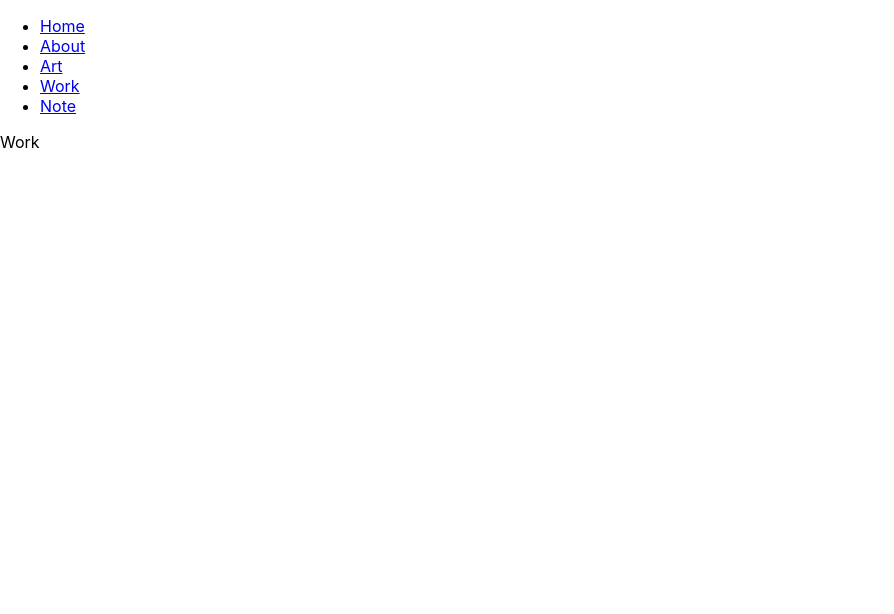
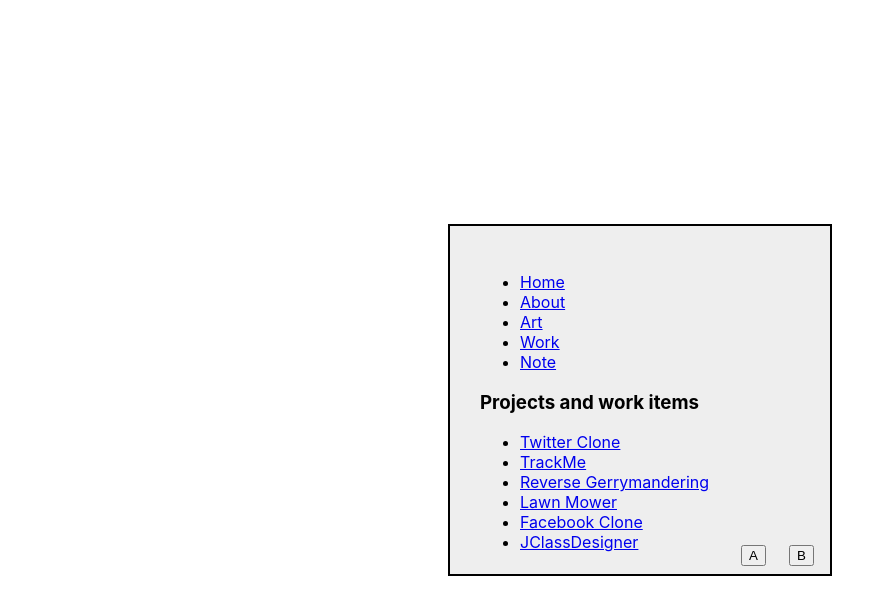
Before and after one commit to majsdev/majsdev.github.io, a React (Create React App) app: page /work in a window 1280 px wide. Shown: the top 614 px of the page, without its empty margins (0-894 px from the left). Built offline with nearby package versions, Linux system fonts and the light colour scheme.

Commit message:
add contents to work

```diff
--- a/public/index.html
+++ b/public/index.html
@@ -2,7 +2,7 @@
 <html lang="en">
   <head>
     <meta charset="utf-8" />
-    <link rel="icon" href="%PUBLIC_URL%/favicon.ico" />
+    <link rel="icon" href="%PUBLIC_URL%/ma.png" />
     <meta name="viewport" content="width=device-width, initial-scale=1" />
     <meta name="theme-color" content="#000000" />
     <meta
--- /dev/null
+++ b/src/App.css
@@ -0,0 +1,37 @@
+html, body {
+  height: 100%;
+  width: 100%;
+  margin: 0;
+
+  display: grid;
+  align-content: center;    /* vertical */
+  justify-content: center;  /* horizontal */
+
+}
+
+.App {
+
+  box-sizing: content-box;
+  width: 320px;
+  height: 288px;
+  padding: 30px;
+
+  background-color: #eee;
+  border: 2px solid #000000;
+
+  overflow: scroll;
+
+  position: relative;
+
+}
+
+.A {
+  position: absolute;
+  bottom: 8px;
+  right: 64px;
+}
+.B {
+  position: absolute;
+  bottom: 8px;
+  right: 16px;
+}
--- a/src/App.js
+++ b/src/App.js
@@ -12,6 +12,7 @@
   Work,
   NavBar
 } from './pages';
+import './App.css';
 
 
 function App() {
@@ -29,6 +30,9 @@
             <Route path="*"> 404 </Route>
           </Switch>
       </Router>
+
+      <div className="A"><button>A</button></div>
+      <div className="B"><button>B</button></div>
     </div>
   );
 }
--- a/src/pages/art/Art.js
+++ b/src/pages/art/Art.js
@@ -11,19 +11,25 @@
     let { path } = useRouteMatch();
     let links = [];
     let routes = [];
-    Object.keys(themes).map( t =>
+
+    Object.entries(themes).map( ([key,value]) => {
             links.push(
-            <li key={`link_${t}`}>
-                <Link to={`${path}/${t}`}>{t}</Link>
+                <li key={`link_${key}`}>
+                    <Link to={`${path}/${key}`}>{key}</Link>
                 </li>
             )
-    )
-    Object.entries(themes).map( ([key,value]) =>
             routes.push(
                 <Route path={`${path}/${key}`} key={`route_${key}`} >
                     replace with generic art component witht "{key}" content
                 </Route>
             )
+        }
+    )
+
+    routes.push(
+        <Route path={`${path}/*`} key={`route_404`} >
+            404
+        </Route>
     )
 
     return (
--- a/src/pages/home/Home.js
+++ b/src/pages/home/Home.js
@@ -5,16 +5,16 @@
     <div className="Home">
         <header className="App-header">
             <p>
-                Edit <code>src/App.js</code> and save to reload.
+            "Lorem ipsum dolor sit amet, consectetur adipiscing elit, sed do eiusmod tempor incididunt ut labore et dolore magna aliqua. Ut enim ad minim veniam, quis nostrud exercitation ullamco laboris nisi ut aliquip ex ea commodo consequat. Duis aute irure dolor in reprehenderit in voluptate velit esse cillum dolore eu fugiat nulla pariatur. Excepteur sint occaecat cupidatat non proident, sunt in culpa qui officia deserunt mollit anim id est laborum."
             </p>
-            <a
+            {/* <a
                 className="App-link"
                 href="https://reactjs.org"
                 target="_blank"
                 rel="noopener noreferrer"
             >
-                Learn React
-            </a>
+                some link
+            </a> */}
         </header>
     </div>
   );
--- a/src/pages/work/Work.js
+++ b/src/pages/work/Work.js
@@ -1,11 +1,52 @@
 import React from 'react';
+import projects from './projects';
+import {
+    Switch,
+    Route,
+    Link,
+    useRouteMatch
+  } from "react-router-dom";
 
 function Work() {
-  return (
-    <div className="Work">
-        Work
-    </div>
-  );
+    let { path } = useRouteMatch();
+    let links = [];
+    let routes = [];
+
+    Object.entries(projects).map( ([key, value]) => {
+            links.push(
+                <li key={`link_${key}`}>
+                    <Link to={`${path}/${value.id}`}>{value.name}</Link>
+                </li>
+            )
+            routes.push(
+                <Route path={`${path}/${value.id}`} key={`route_${key}`} >
+                    replace with generic work component with "{key}" content<br/><br/>
+                    <div>{value.desc}</div>
+                </Route>
+            )
+        }
+    )
+    routes.push(
+        <Route path={`${path}/*`} key={`route_404`} >
+            404
+        </Route>
+    )
+
+    return (
+        <div className="Work">
+            <Switch>
+                <Route exact path={path}>
+                    <h3>Projects and work items</h3>
+                    <ul>
+                        {links}
+                    </ul>
+                </Route>
+
+                {routes}
+
+            </Switch>
+        </div>
+    );
 }
 
 export default Work;
--- /dev/null
+++ b/src/pages/work/projects.js
@@ -0,0 +1,120 @@
+
+export default {
+  // trp: {
+  //   name: 'The Root Project',
+  //   id:'trp',
+  //   link: '',
+  //   techStack: ['Python', 'MySQL'],
+  //   dateOrStatus: 'On-going (stalling)',
+  //   desc: 'An effort to collect learning topics and present them in a hierachical order (top-down) to show overviews of topics.'
+  // },
+  twitterClone: {
+    name: 'Twitter Clone',
+    id: 'twitter-clone',
+    link: '',
+    techStack:  ['Nginx', 'NodeJs', 'MongoDB', 'Cassandra', 'RabbitMQ'],
+    desc: 'Able to withstand over one million read/write requests per hour given limited resources.',
+    dateOrStatus: '03/2018 -- 05/2018'
+  },
+  trackMe: {
+    name: 'TrackMe',
+    id: 'track-me',
+    link: '',
+    techStack:  ['Android', 'Java'],
+    thumbNail: '@/../static/images/projects/trackMe/route-traveled.png',
+    desc: 'Android application that can track travel itinerary and provide route predictions.',
+    dateOrStatus: '05/2018',
+  },
+  reverseGerrymandering: {
+    name: 'Reverse Gerrymandering',
+    id: 'reverse-gerrymandering',
+    link: '',
+    techStack: ['Java', 'SpringMVC', 'MySQL', 'JPA'],
+    dateOrStatus: '09/2017 -- 12/2017',
+    thumbNail: '@/../static/images/projects/rgm/1.png',
+    desc: 'Gerrymandering is the manipulation of district boundaries to provide political advantage to a party.<br>This tool uses demographic, geospatial and election data and employs various metrics to analyze whether a voting district has been gerrymandered.',
+    images: [
+      {
+        location: '@/../static/images/projects/rgm/1.png',
+        name: 'home'
+      },
+      {
+        location: '@/../static/images/projects/rgm/2.png',
+        name: 'ny-2016'
+      },
+      {
+        location: '@/../static/images/projects/rgm/3.png',
+        name: 'ny-2016-efficiency-gap-test'
+      },
+      {
+        location: '@/../static/images/projects/rgm/4.png',
+        name: 'super-districting'
+      },
+    ]
+  },
+  lawnMower: {
+    name: 'Lawn Mower',
+    id:'lawn-mower',
+    link: '',
+    techStack: ['MIPS Assembly'],
+    dateOrStatus: '11/2015',
+    desc: 'MS-DOS style game written in MISP assembly.<br>Gotta keep the lawn well groomed. 🐮',
+    thumbNail: '@/../static/images/projects/lmw/1.gif',
+    images: [
+      {
+        location: '@/../static/images/projects/lmw/1.gif',
+        name: 'hi'
+      },
+      {
+        location: '@/../static/images/projects/lmw/1.png',
+        name: 'map'
+      }
+    ]
+  },
+  fb: {
+    name: 'Facebook Clone',
+    id:'fb',
+    link: '',
+    techStack: ['Linux', 'MySQL', 'Apache', 'PHP'],
+    dateOrStatus: '07/2017-08/2017',
+    thumbNail: '@/../static/images/projects/fb/1.png',
+    desc: '',
+    images: [
+      {
+        location: '@/../static/images/projects/fb/1.png',
+        name: 'home'
+      },
+      {
+        location: '@/../static/images/projects/fb/2.png',
+        name: 'profile'
+      }
+    ]
+  },
+  jcd: {
+    name: 'JClassDesigner',
+    id:'jcd',
+    link: '',
+    techStack: ['Java'],
+    dateOrStatus: '03/2016 -- 05/2016',
+    desc: 'A simplified version of <a style="color: violet;" href="http://alexdp.free.fr/violetumleditor/page.php?id=en:tour" target="_blank" id="violet-uml-link">Violet UML Editor</a>. It can generate compilable java skeleton code from the UML design. ',
+    thumbNail: '@/../static/images/projects/jcd/1.png',
+    images: [
+      {
+        location: '@/../static/images/projects/jcd/1.png',
+        name: 'add-subclass'
+      },
+      {
+        location: '@/../static/images/projects/jcd/2.png',
+        name: 'export-code'
+      },
+      {
+        location: '@/../static/images/projects/jcd/3.png',
+        name: 'exported-code1'
+      },
+      {
+        location: '@/../static/images/projects/jcd/4.png',
+        name: 'exported-code2'
+      },
+    ]
+  }
+}
```
Also changed, not shown: public/ma.png (added). Lines whose indentation alone changed are shown as unchanged.
